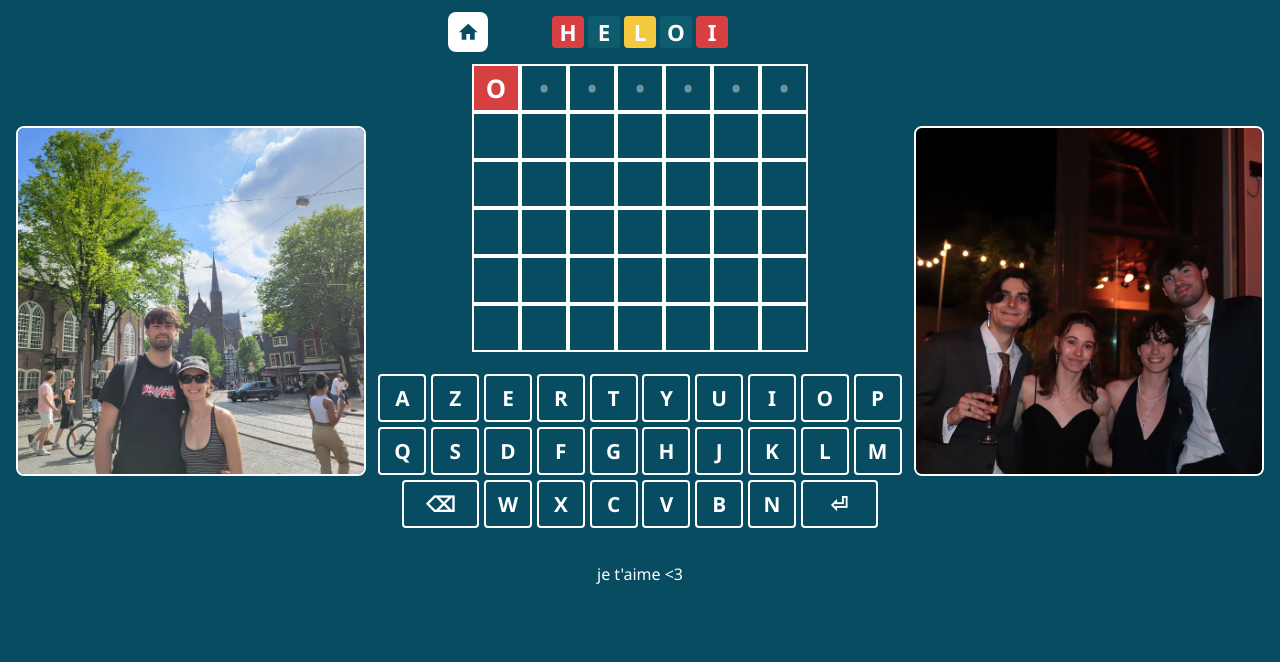
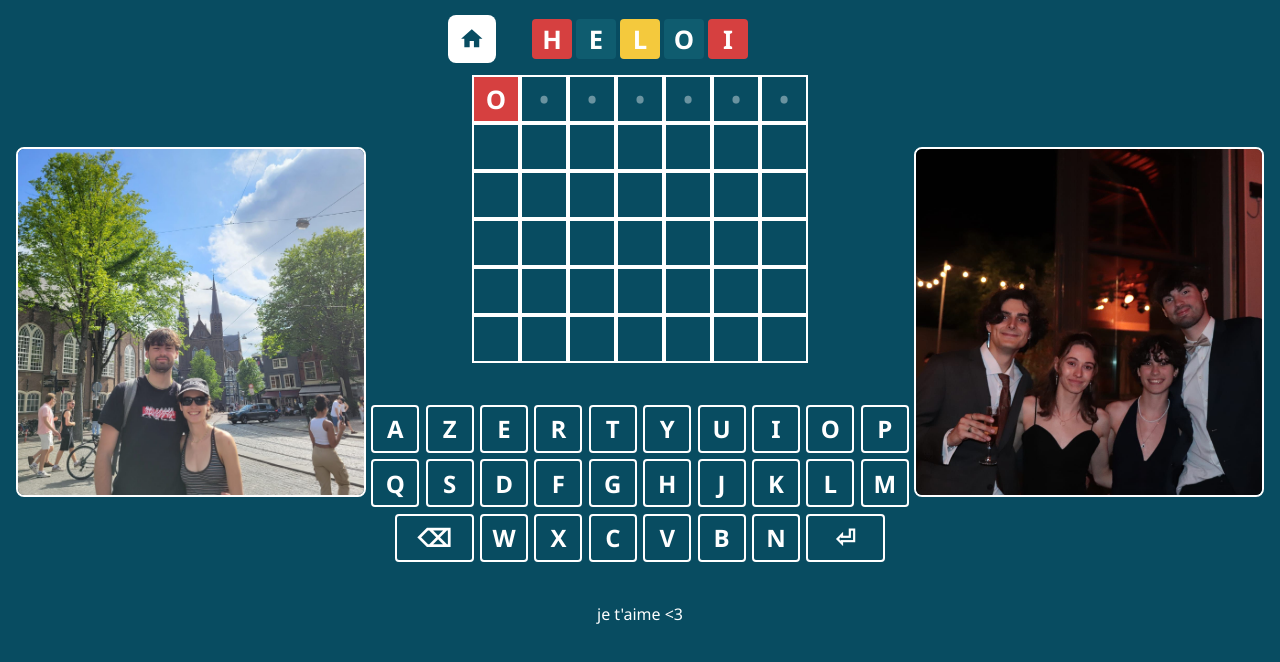
Before and after one commit to SimonMorier/TusmHeloise, a plain HTML site: page index.html in a window 1280 px wide. Drawn offline with Linux system fonts and the light colour scheme; no server answers.

Commit message:
fix desktop size

```diff
--- a/index.html
+++ b/index.html
@@ -8,9 +8,9 @@
       :root {
         --bg: #084c61;
         --grid-border: #ffffff;
-        --tile-size: 3rem;
-        --key-size: 3rem;
-        --gap: 0.3rem;
+        --tile-size: 3.5rem;
+        --key-size: 3.5rem;
+        --gap: 0.4rem;
 
         --color-correct: #d64040;
         --color-present: #f4c93d;
@@ -29,7 +29,7 @@
         display: flex;
         flex-direction: column;
         align-items: center;
-        padding: 1rem;
+        padding: 1.2rem;
         position: relative; /* pour positionner slides */
       }
       /* HEADER */
@@ -40,7 +40,7 @@
         align-items: center;
         justify-content: center;
         position: relative;
-        margin-bottom: 1rem;
+        margin-bottom: 1.2rem;
       }
       /* HEADER */
       .header {
@@ -55,8 +55,8 @@
       .home-btn {
         position: absolute;
         left: 0;
-        width: 2.5rem;
-        height: 2.5rem;
+        width: 3rem;
+        height: 3rem;
         background: #fff;
         border-radius: 0.5rem;
         display: flex;
@@ -65,8 +65,8 @@
         cursor: pointer;
       }
       .home-btn svg {
-        width: 1.4rem;
-        height: 1.4rem;
+        width: 1.6rem;
+        height: 1.6rem;
         fill: var(--bg);
       }
       .logo {
@@ -74,12 +74,12 @@
         gap: 0.25rem;
       }
       .logo span {
-        width: 2rem;
-        height: 2rem;
+        width: 2.5rem;
+        height: 2.5rem;
         display: flex;
         align-items: center;
         justify-content: center;
-        font-size: 1.4rem;
+        font-size: 1.6rem;
         font-weight: 700;
         text-transform: uppercase;
         color: #fff;
@@ -106,7 +106,7 @@
       #board {
         display: grid;
         gap: 0;
-        margin-bottom: 1.4rem;
+        margin-bottom: 1.6rem;
       }
       .row {
         display: grid;
@@ -141,6 +141,7 @@
 
       /* KEYBOARD */
       #keyboard {
+        margin-top: 1rem;
         display: flex;
         flex-direction: column;
         align-items: center;
@@ -160,7 +161,7 @@
         display: flex;
         align-items: center;
         justify-content: center;
-        font-size: 1.3rem;
+        font-size: 1.5rem;
         font-weight: 600;
         background: transparent;
         color: var(--grid-border);
@@ -203,9 +204,9 @@
 
       /* MESSAGE */
       #message {
-        margin-top: 0.8rem;
-        min-height: 1.4rem;
-        font-size: 1.25rem;
+        margin-top: 1rem;
+        min-height: 1.6rem;
+        font-size: 1.4rem;
         text-align: center;
         transition: color 0.2s, transform 0.2s;
       }
@@ -273,13 +274,13 @@
         max-width: 22rem;
       }
       .box h2 {
-        margin-bottom: 0.8rem;
-        font-size: 1.6rem;
+        margin-bottom: 1rem;
+        font-size: 1.8rem;
       }
       .box button {
-        margin: 0.4rem 0.2rem;
-        padding: 0.6rem 1.2rem;
-        font-size: 1rem;
+        margin: 0.5rem 0.3rem;
+        padding: 0.8rem 1.4rem;
+        font-size: 1.1rem;
         font-weight: 700;
         background: #fff;
         color: var(--bg);
```
